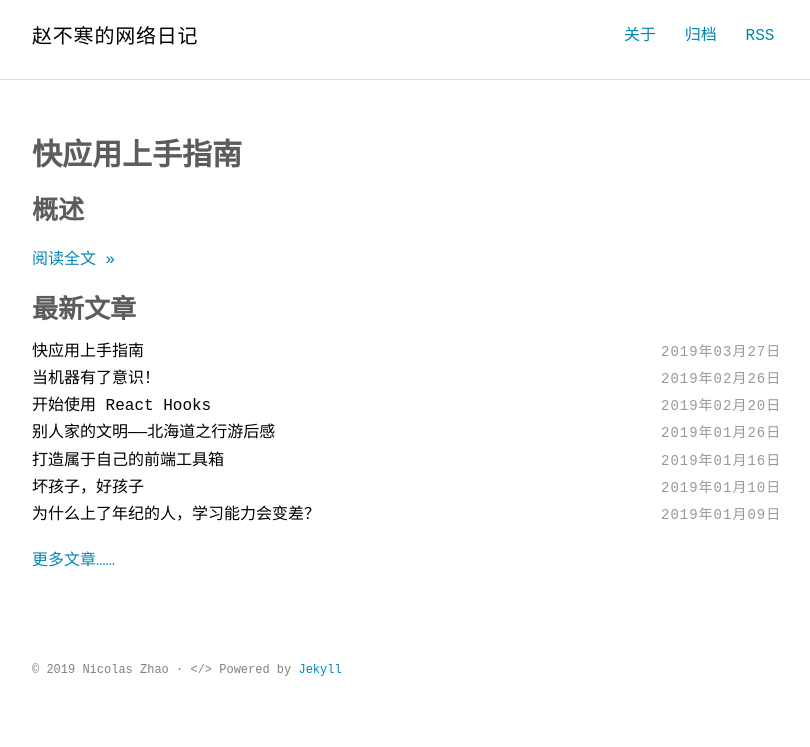
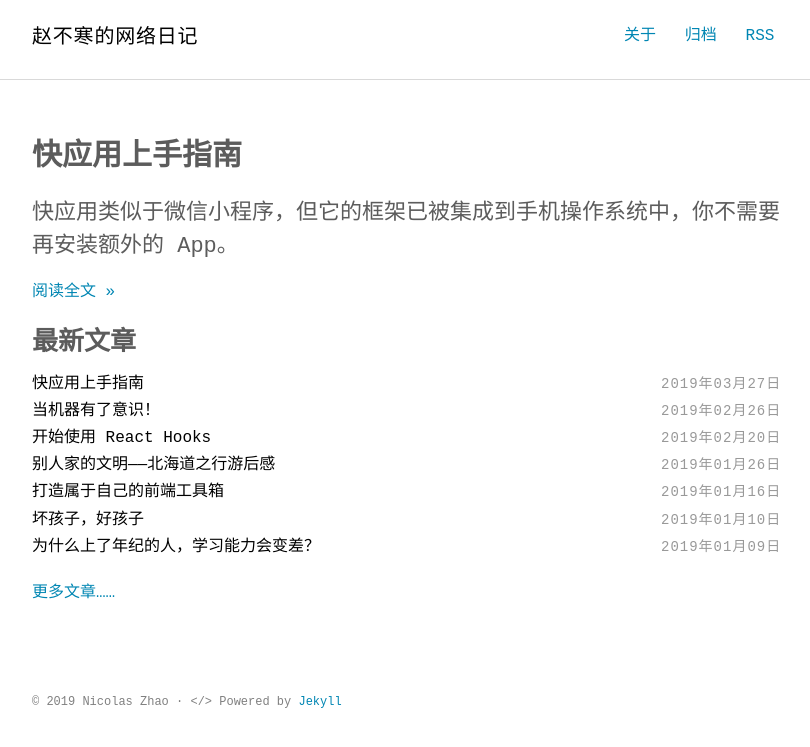
Before and after one commit to nicolaszhao/nicolaszhao.github.io, a Jekyll site: the page built from index.html, in a window 1280 px wide. Shown: the top 747 px of the page, without its empty margins (232-1042 px from the left). Built offline with Jekyll 4.4.1, drawn with Linux system fonts in a browser that asks for light colours; some web fonts are replaced; comment, search, counter and statistics services are not loaded; a style sheet for code colours, icons or effects is not loaded.

Commit message:
docs: update quickapp doc

```diff
--- a/skills/_posts/2019-03-27-quickapp.md
+++ b/skills/_posts/2019-03-27-quickapp.md
@@ -1,6 +1,7 @@
 ---
 layout: post
 title: 快应用上手指南
+excerpt: 快应用类似于微信小程序，但它的框架已被集成到手机操作系统中，你不需要再安装额外的 App。
 ---
 
 ## 概述
```
